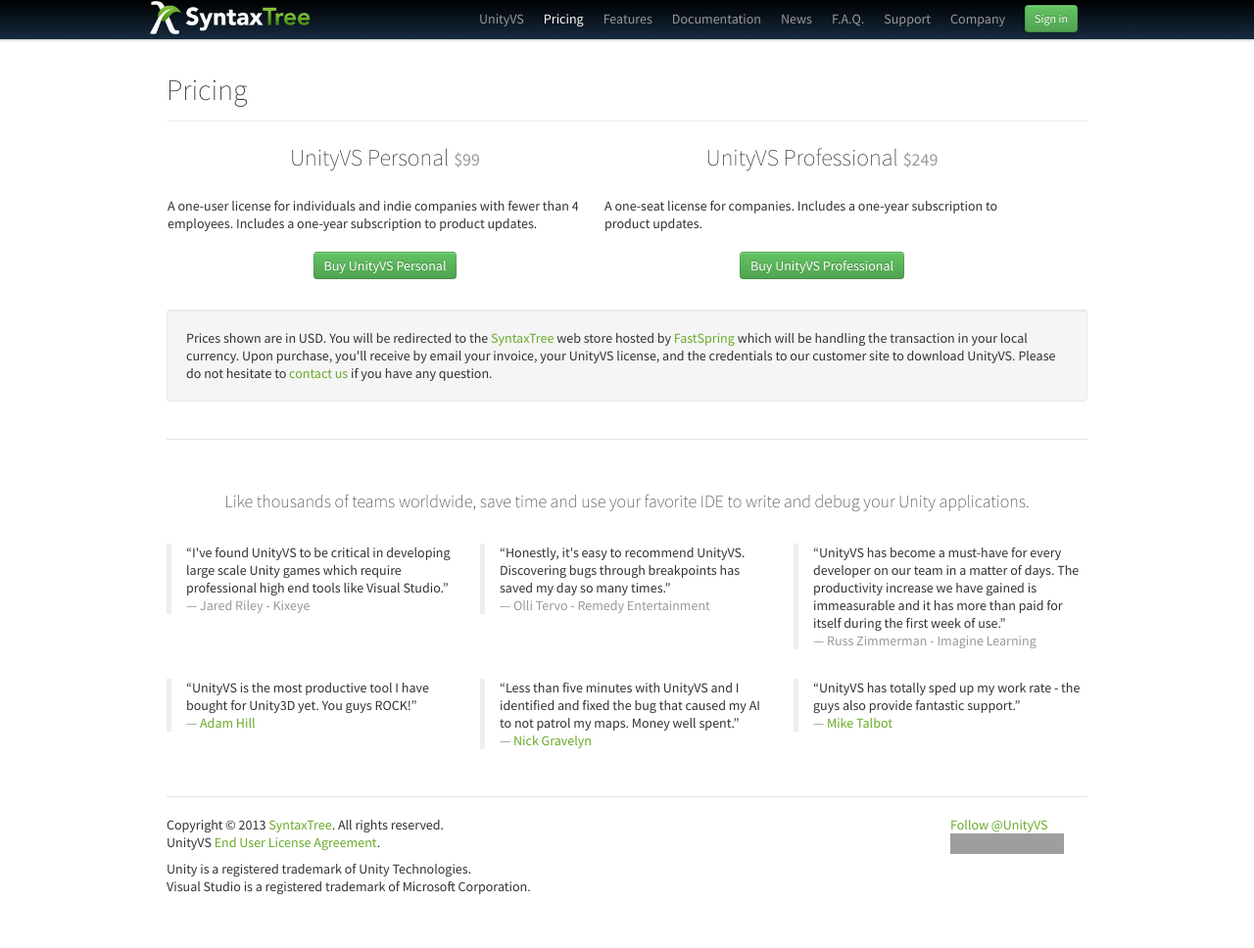
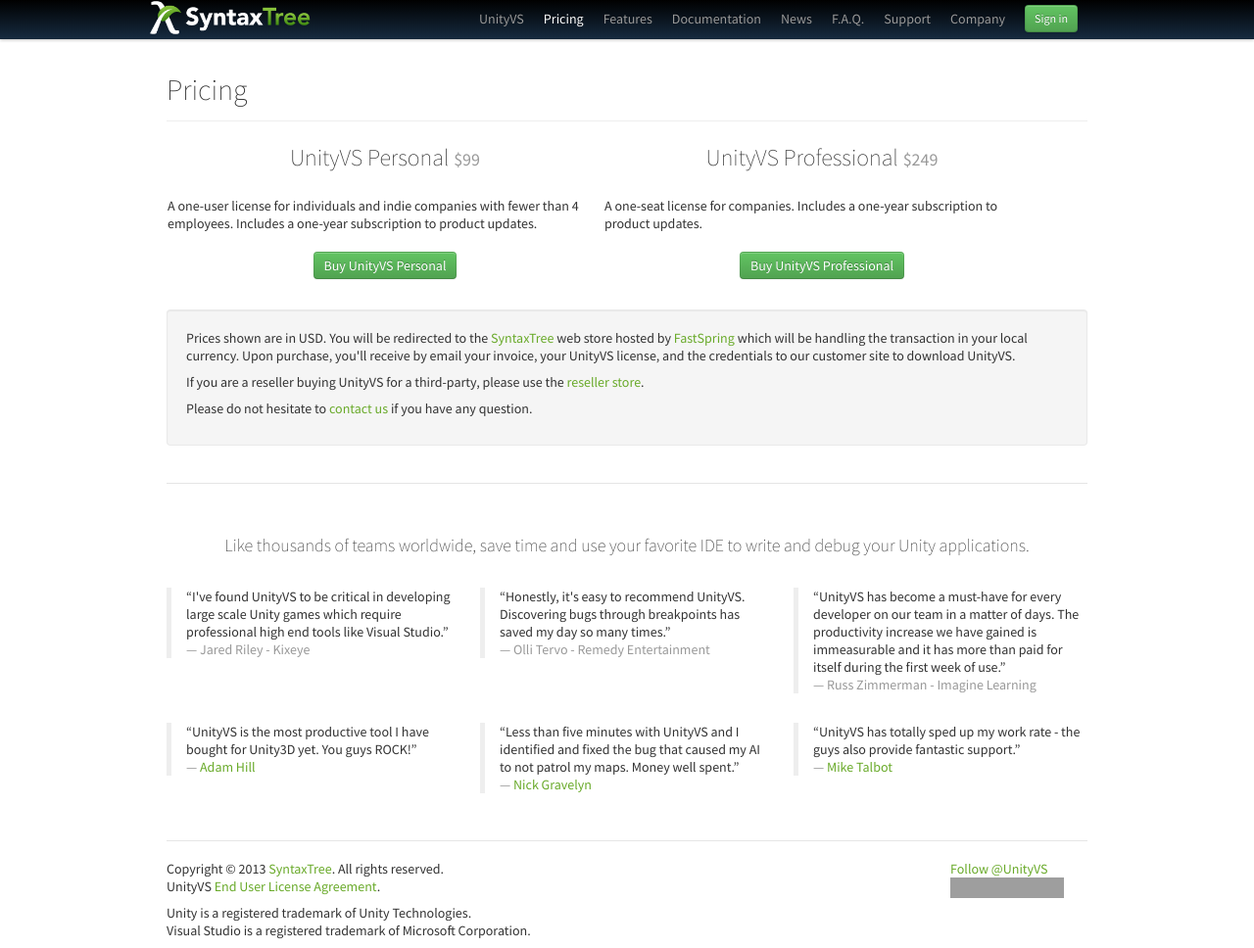
Before and after one commit to syntaxtree/unityvs.com, a Jekyll site: the page built from pricing/index.html, in a window 1280 px wide. Shown: the whole page at 98% size. Built offline with Jekyll 4.4.1, drawn with Linux system fonts in a browser that asks for light colours; comment, search, counter and statistics services are not loaded; before the commit the page ends 923 px from its top, so only the background shows below that; grey boxes are pictures that could not be loaded.

Commit message:
Add link to the reseller store

```diff
--- a/pricing/index.html
+++ b/pricing/index.html
@@ -31,7 +31,9 @@
   <div class="row">
     <div class="span12">
       <div class="well">
-        Prices shown are in USD. You will be redirected to the <a href="http://syntaxtree.com">SyntaxTree</a> web store hosted by <a href="http://www.fastspring.com">FastSpring</a> which will be handling the transaction in your local currency. Upon purchase, you'll receive by email your invoice, your UnityVS license, and the credentials to our customer site to download UnityVS. Please do not hesitate to <a href="/support/">contact us</a> if you have any question.
+        <p>Prices shown are in USD. You will be redirected to the <a href="http://syntaxtree.com">SyntaxTree</a> web store hosted by <a href="http://www.fastspring.com">FastSpring</a> which will be handling the transaction in your local currency. Upon purchase, you'll receive by email your invoice, your UnityVS license, and the credentials to our customer site to download UnityVS.</p>
+        <p>If you are a reseller buying UnityVS for a third-party, please use the <a href="http://sites.fastspring.com/syntaxtree/product/unityvs-pro?option=purchaser">reseller store</a>.</p>
+        <p>Please do not hesitate to <a href="/support/">contact us</a> if you have any question.</p>
       </div>
     </div>
   </div>
```
